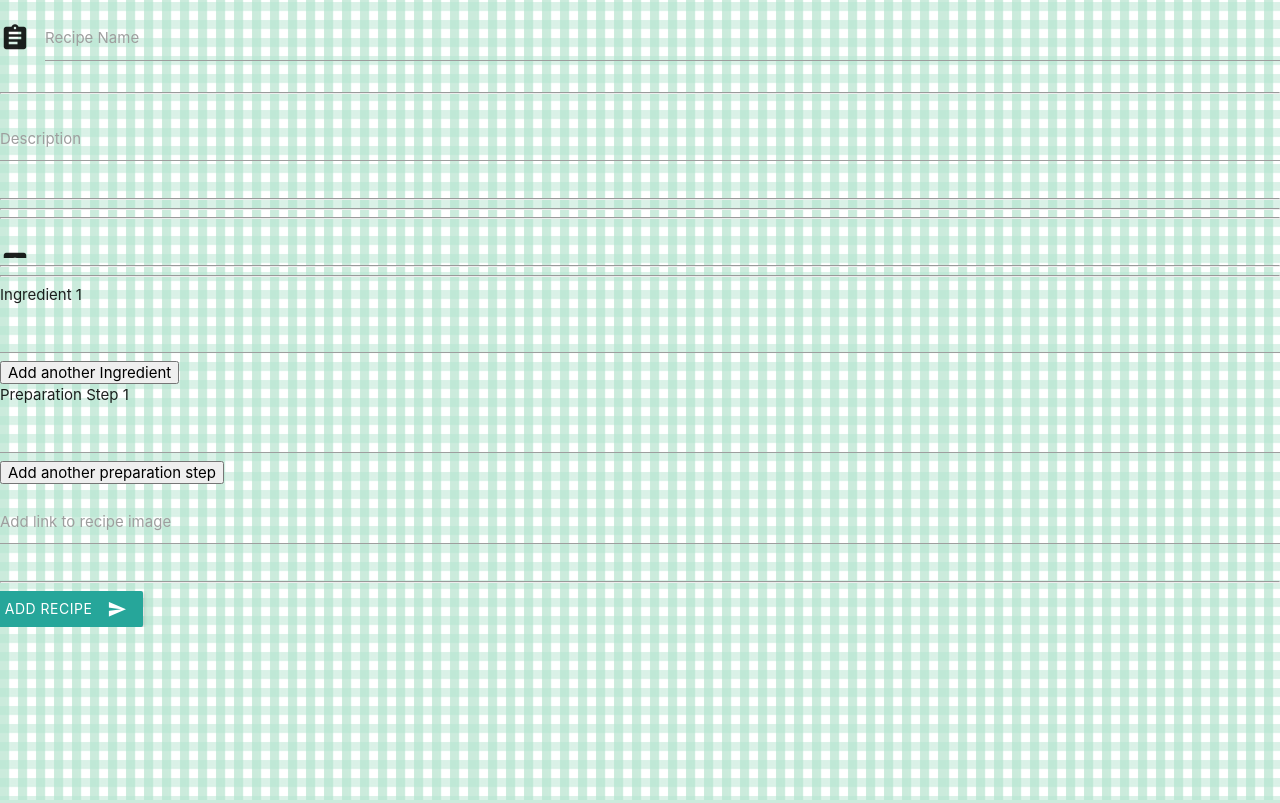
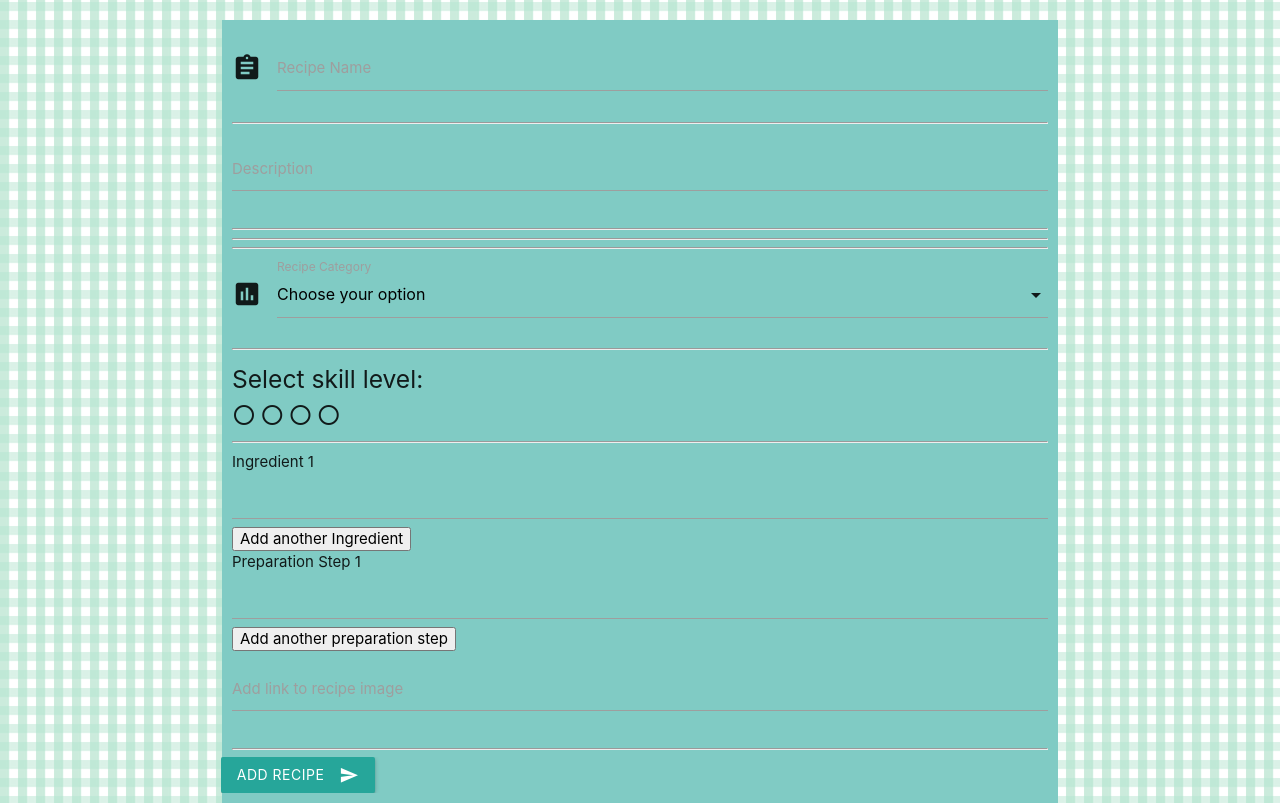
Before and after one commit to MelBoardman/bake-it, a Flask app: page /add_recipe in a window 1280 px wide. Run offline with Flask 2, Linux system fonts and the light colour scheme; data that the repository does not hold is empty; some libraries are stand-ins or nearby versions.

Commit message:
Categories drop down added to the add recipe page

```diff
--- a/static/css/style.css
+++ b/static/css/style.css
@@ -73,3 +73,12 @@ body {
     margin-top: 20px;
     padding: 10px;
 }
+
+.add-recipe {
+    background-color:#80cbc4;
+    margin-left: 30px;
+    margin-right: 30px;
+    margin-top: 20px;
+    padding: 10px;
+
+}
--- a/static/js/main.js
+++ b/static/js/main.js
@@ -1,8 +1,15 @@
-// Initialization of select category section - taken from Materialize
-document.addEventListener('DOMContentLoaded', function() {
+
+  document.addEventListener('DOMContentLoaded', function() {
      var elems = document.querySelectorAll('select');
-     var instances = M.FormSelect.init(elems, options);
+     var instances = M.FormSelect.init(elems);
    });
+
+
+const skill_1_option = document.querySelector("#skill_1");
+const skill_2_option = document.querySelector("#skill_2");
+const skill_3_option = document.querySelector("#skill_3");
+const skill_4_option = document.querySelector("#skill_4");
+
 // Taken from http://www.randomsnippets.com/2008/02/21/how-to-dynamically-add-form-elements-via-javascript/
 var ingredientCounter = 1;
 var ingredientLimit = 20;
--- a/templates/add_recipe.html
+++ b/templates/add_recipe.html
@@ -1,7 +1,7 @@
 {% extends 'base.html' %}
 {% block content %}
-
-<form action="{{ url_for('insert_recipe') }}" method="POST" class="col s12">
+<div class="container">
+  <form action="{{ url_for('insert_recipe') }}" method="POST" class="col s12 add-recipe">
     <!-- recipe name -->
     <div class="row">
       <div class="input-field col s12">
@@ -25,21 +25,28 @@
 
     <hr>
     <!-- category -->
+
     <div class="row">
       <div class="input-field col s12">
         <i class="material-icons prefix">poll</i>
-      <select id="category" name="category_name">
-        <option value="" disabled selected>Choose your option</option>
+        <select size = "3" id="category" name="category_name">
+          <option  value="" disabled selected>Choose your option</option>
           {% for cat in categories %}
-        <option value="{{cat.category_name}}">{{cat.category_name}}</option>
+          <option value="{{cat.category_id}}">{{cat.category_name}}</option>
           {% endfor %}
         </select>
         <label>Recipe Category</label>
       </div>
     </div>
     <hr>
+    <h5> Select skill level:</h5>
     <!-- skill level -->
+    <i id = "skill_1" class="material-icons">radio_button_unchecked</i>
+    <i id = "skill_2" class="material-icons">radio_button_unchecked</i>
+    <i id = "skill_3" class="material-icons">radio_button_unchecked</i>
+    <i id = "skill_4" class="material-icons">radio_button_unchecked</i>
     <hr>
+
     <!-- ingredients -->
 
     <div id="dynamicIngredients">
@@ -67,9 +74,10 @@
       </button>
     </div>
   </form>
-
+</div>
 </div>
 <script src="static\js\main.js"></script>
 
 
+
 {% endblock %}
--- a/templates/base.html
+++ b/templates/base.html
@@ -12,7 +12,10 @@
 <body>
     {% block content %}
     {% endblock %}
+
+    <script src="https://cdnjs.cloudflare.com/ajax/libs/jquery/3.2.1/jquery.min.js"></script>
 <!-- Compiled and minified JavaScript -->
 <script src="https://cdnjs.cloudflare.com/ajax/libs/materialize/1.0.0/js/materialize.min.js"></script>
+
 </body>
 </html>
```
Lines whose indentation alone changed are shown as unchanged.
